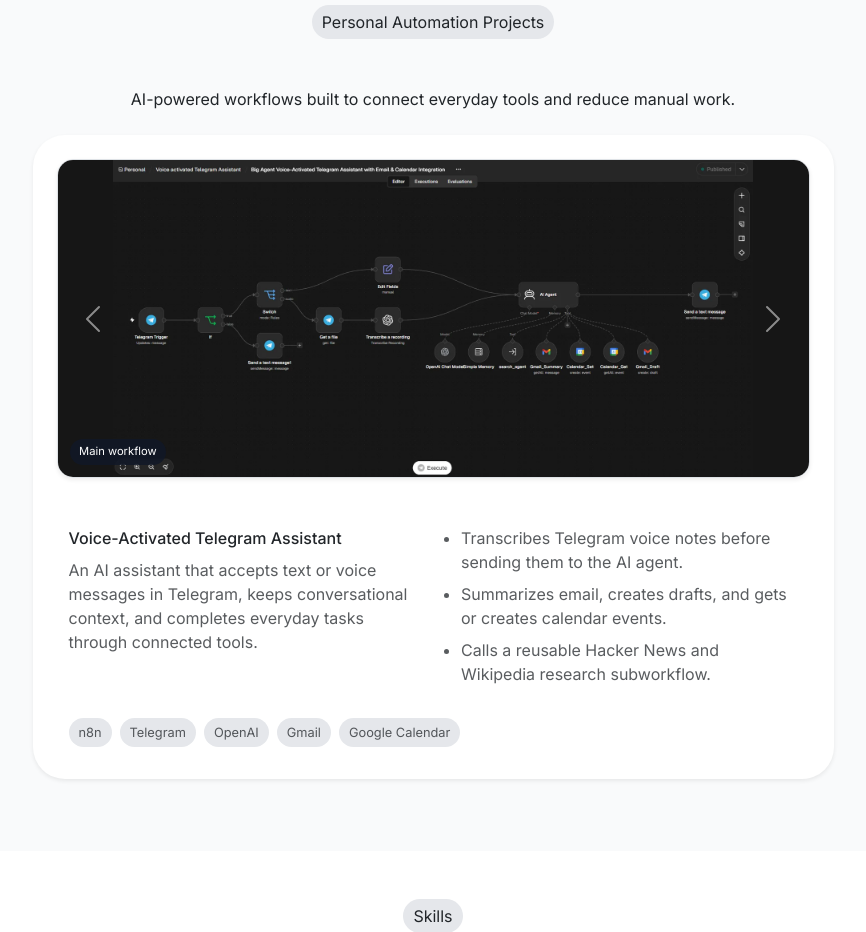
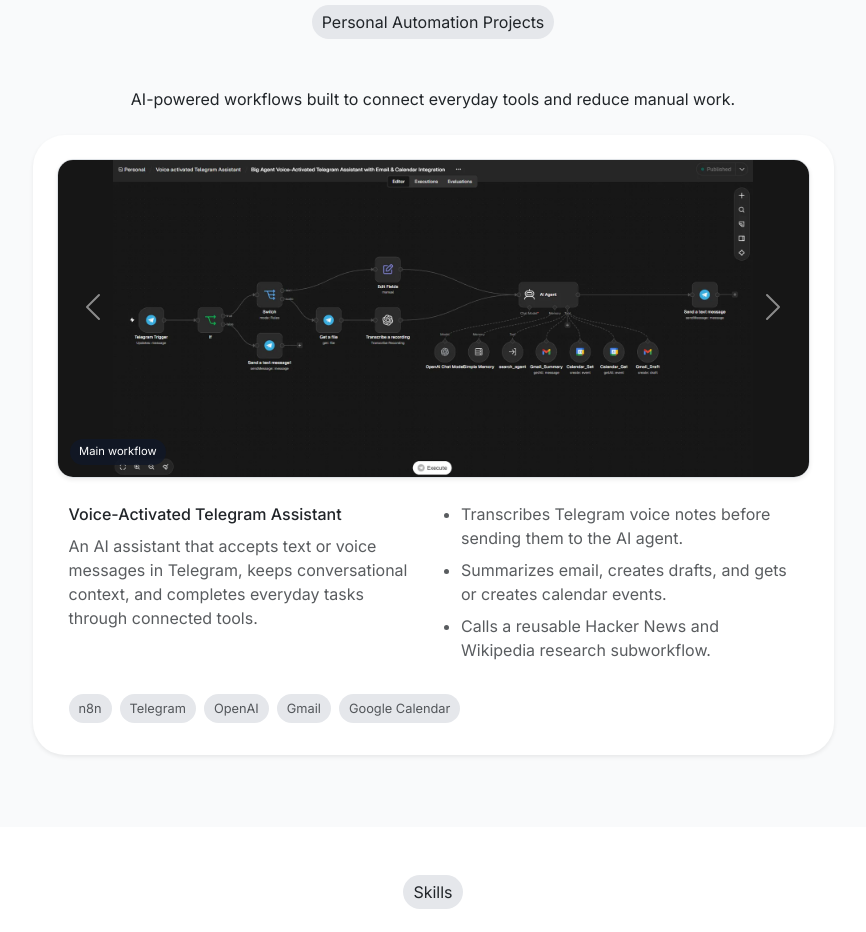
Before and after one commit to niklaux/nikki-ocer-portfolio, a React (Create React App) app in the folder my-portfolio/: page / in a window 1280 px wide. Shown: the part 860-1792 px from the top of the page, without its empty margins (207-1073 px from the left). Built offline with nearby package versions, Linux system fonts and the light colour scheme.

Commit message:
fix: adjust automation carousel spacing

```diff
--- a/my-portfolio/src/components/AutomationSection/AutomationSection.jsx
+++ b/my-portfolio/src/components/AutomationSection/AutomationSection.jsx
@@ -5,7 +5,7 @@ import "./AutomationSection.css";
 
 function WorkflowCarousel({ images, carouselId }) {
   return (
-    <div id={carouselId} className="carousel slide p-4" data-bs-ride="false">
+    <div id={carouselId} className="carousel slide px-4 pt-4" data-bs-ride="false">
       <div className="carousel-inner rounded-4 border shadow-sm">
         {images.map((image, index) => (
           <div className={`carousel-item ${index === 0 ? "active" : ""}`} key={image.src}>
```
Also changed, not shown: 7 other files (tests, documents, lock files or other folders).
